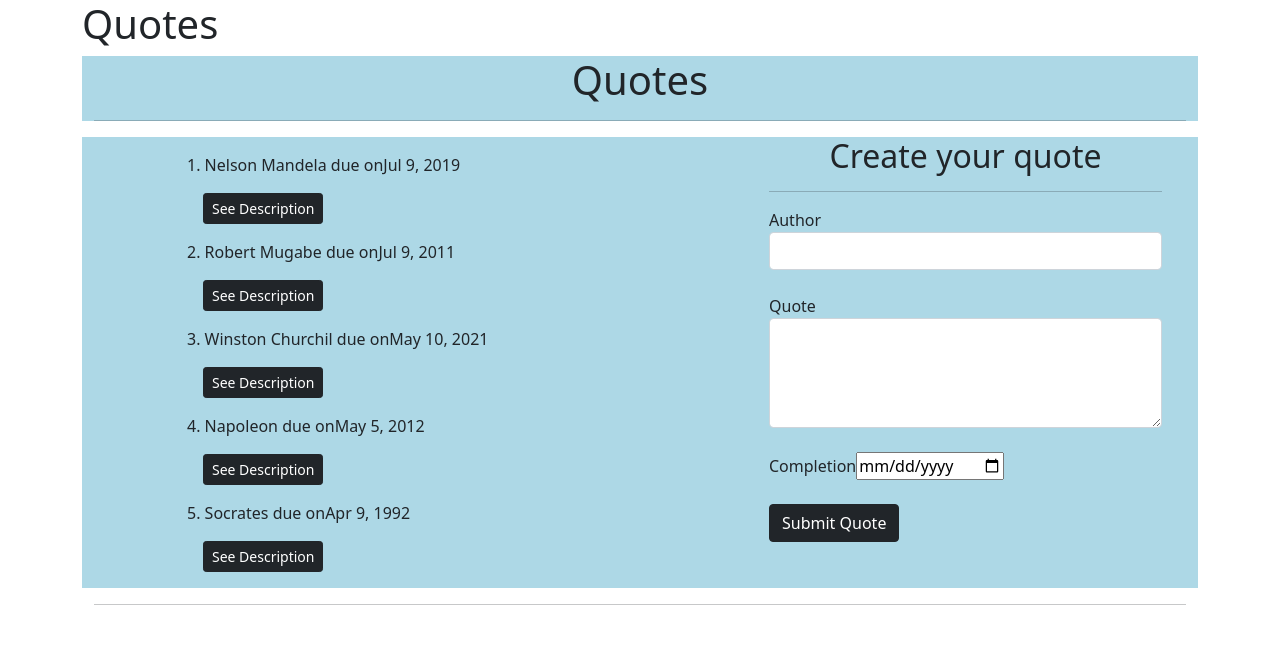
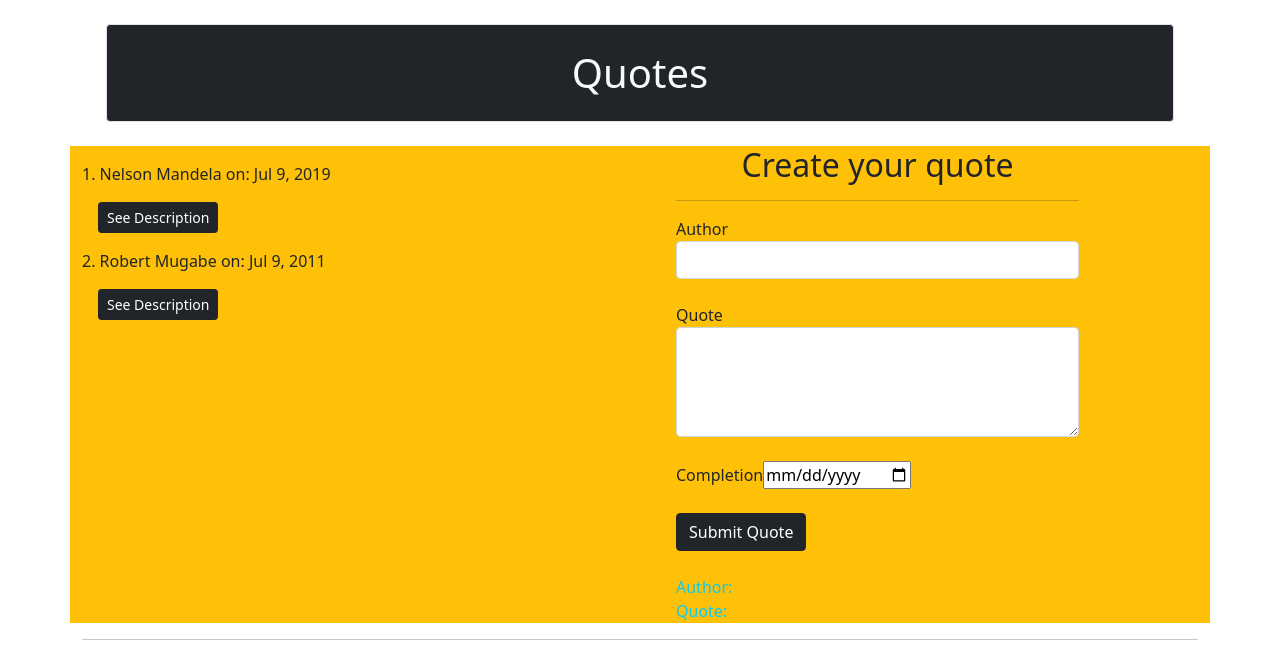
Before and after one commit to Kiru-axis/User-Quotes, an Angular app: page / in a window 1280 px wide. Shown: the top 662 px of the page. Built offline with nearby package versions, Linux system fonts and the light colour scheme.

Commit message:
completed readme

```diff
--- a/src/app/app.component.html
+++ b/src/app/app.component.html
@@ -1,5 +1,5 @@
 <div class="container">
-  <h1>{{title}}</h1>
+  <h1 class="border rounded m-4 p-4 text-light bg-dark text-center fonr-weight-bold">{{title}}</h1>
 
   <app-quote></app-quote>
 </div>
--- a/src/app/quote-form/quote-form.component.html
+++ b/src/app/quote-form/quote-form.component.html
@@ -30,8 +30,8 @@
       <div class="form-sub-bttn my-4">
           <button type="submit" class="btn btn-dark">Submit Quote</button>
       </div>
-      <!-- <div><span class="text-info">Author: </span>{{newQuote.author}}</div>
-      <div><span class="text-info">Quote: </span>{{newQuote.description}}</div> -->
+      <div><span class="text-info">Author: </span>{{newQuote.author}}</div>
+      <div><span class="text-info">Quote: </span>{{newQuote.description}}</div>
 
 
   </form>
--- a/src/app/quote/quote.component.html
+++ b/src/app/quote/quote.component.html
@@ -1,19 +1,11 @@
-<div class="container-fluid" style="background-color:lightblue;">
-  <h1 style="text-align:center;text-transform:capitalize">{{ title }}</h1>
-
-  <hr>
-</div>
-<div class="container">
-
-
-  <div class="row" style="background-color:lightblue;">
-    <div class="col-md-1"></div>
+<div>
+  <div class="row bg-warning">
     <div class="col-md-6">
       <div *ngFor='let quote of quotes; let i= index'>
           <div class="quote-buttnToggle">
             <div>
             </div>
-            <div class="my-3" (click)='toggleDetails(i)'  appHighlight> <span id="quoteComponentBinding">{{quote.id}}.  {{quote.author}} due on</span>{{quote.completeDate|date}}</div>
+            <div class="my-3" (click)='toggleDetails(i)'  appHighlight> <span id="quoteComponentBinding">{{quote.id}}.  {{quote.author}} on: </span>{{quote.completeDate|date}}</div>
 
             <div class="clickSeeDescription m-3">
               <small><button (click)='toggleDetails(i)' class="btn btn-sm btn-dark">See Description</button></small>
@@ -29,6 +21,6 @@
     <app-quote-form (addQuote)="addNewQuote($event)"></app-quote-form>
   </div>
   </div>
-  <p *ngIf='quotes.length >5' style='color: red'>Warning ! <span class="warningText">Philosopher !!</span></p>
+  <p *ngIf='quotes.length >5' style='color: red'>Warning ! <span class="warningText">Keep them Coming !!</span></p>
   <hr>
 </div>
--- a/src/app/quote/quote.component.ts
+++ b/src/app/quote/quote.component.ts
@@ -13,9 +13,6 @@ export class QuoteComponent implements OnInit {
   quotes: Quote [] = [
     new Quote( 1 ,"Nelson Mandela",  "You can't foresee all the consequences of your actions - But that's no excuse to do nothing.",new Date(2019,6,9),0, 0),
     new Quote( 2, "Robert Mugabe", "It is the peculiar quality of a fool to perceive the faults of others and to forget his own." ,new Date(2011,6,9) ,0, 0),
-    new Quote( 3, "Winston Churchil","The purpose of a storyteller is not to tell you how to think, but to give you questions to think upon." ,new Date(2021,4,10) ,0, 0),
-    new Quote( 4, "Napoleon", "It is the peculiar quality of a fool to perceive the faults of others and to forget his own." ,new Date(2012, 4, 5), 0, 0),
-    new Quote( 5, "Socrates", "If you begin by sacrificing yourself to those you love, you will end by hating those to whom you have sacrificed yourself." ,new Date(1992, 3,9),0, 0),
   ];
 
   addNewQuote(quote){
```
Also changed, not shown: 1 other file (tests, documents, lock files or other folders).
